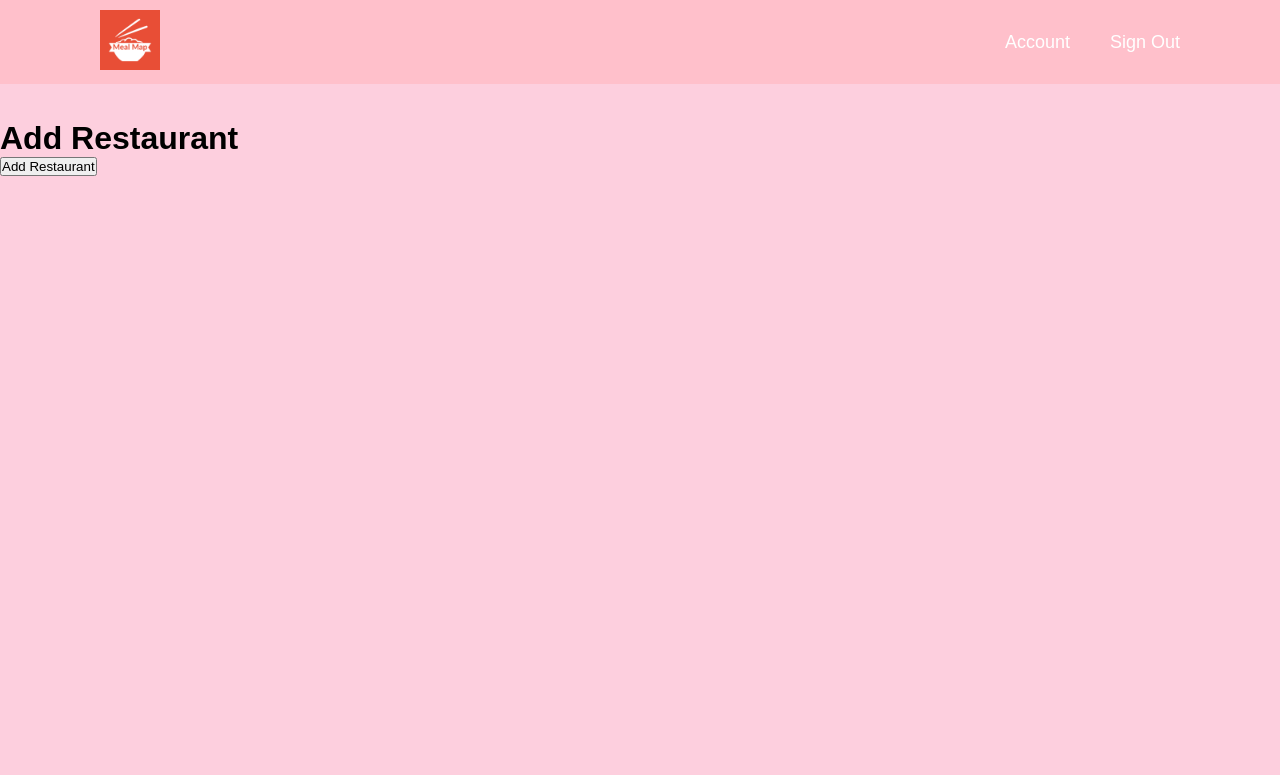
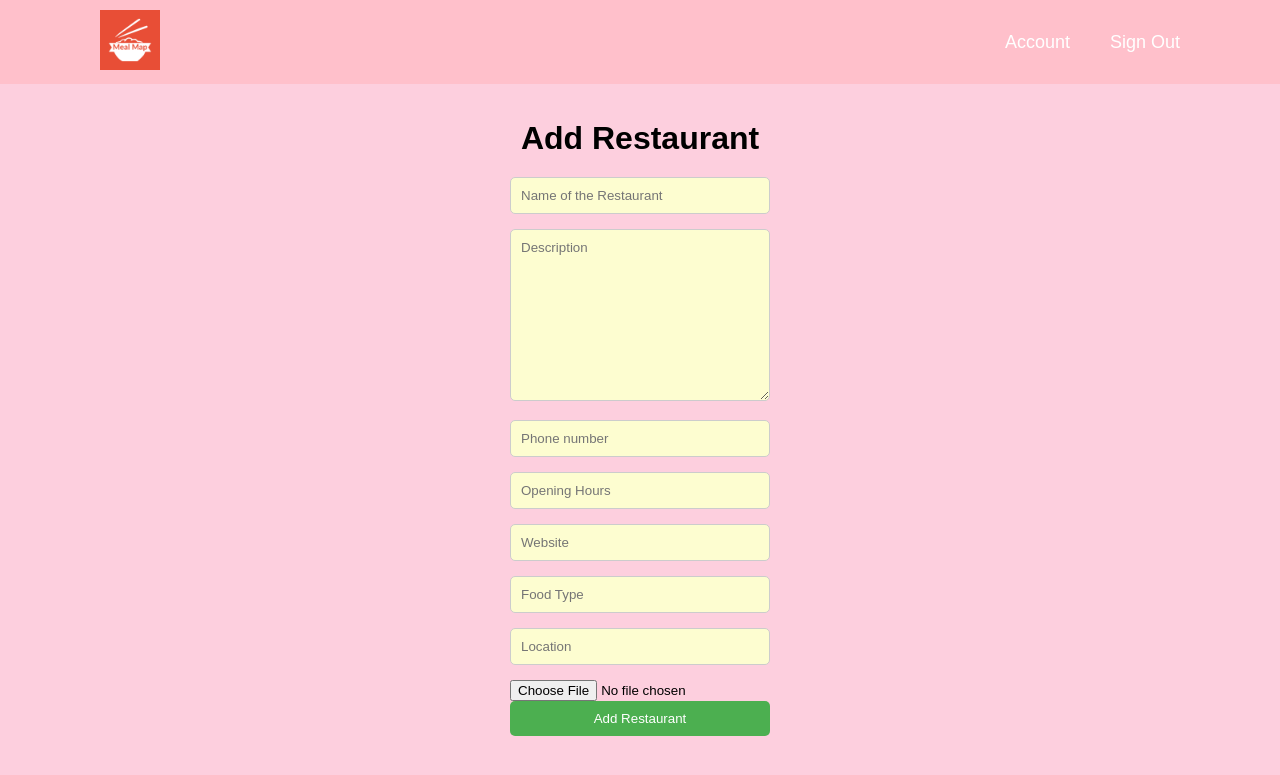
Before and after one commit to SpicyNoodleSoup/meal_map_project, a Django app: page /my-account/add-restaurant/ in a window 1280 px wide. Shown: the top 775 px of the page. Run offline with Django 3.2, Linux system fonts and the light colour scheme; the visitor is signed in with stand-in values (Sample User, id 1).

Commit message:
Created add_Restaurant form, slight changes to Restaurant Model, implemented the add_restaurant view, changes to style sheet so form looks nice

```diff
--- a/meal_map_project/meal_map/forms.py
+++ b/meal_map_project/meal_map/forms.py
@@ -1,6 +1,7 @@
 from django import forms
 from django.contrib.auth.models import User
-from meal_map.models import UserProfile
+from meal_map.models import UserProfile, Restaurant
+
 
 class UserForm(forms.ModelForm):
     password = forms.CharField(widget=forms.PasswordInput())
@@ -13,3 +14,20 @@ class UserProfileForm(forms.ModelForm):
     class Meta:
         model = UserProfile
         fields = ('website', 'picture',)
+
+class AddRestaurantForm(forms.ModelForm):
+    class Meta:
+        model = Restaurant
+        fields = ('name', 'description', 'phone_number', 'opening_hours',
+                  'website', 'rating', 'food_type', 'location', 'photo')
+
+        widgets = {'name': forms.TextInput(attrs={'placeholder': 'Name of the Restaurant'}),
+                   'description': forms.Textarea(attrs={'placeholder': 'Description'}),
+                   'phone_number': forms.TextInput(attrs={'placeholder': 'Phone number'}),
+                   'opening_hours': forms.TextInput(attrs={'placeholder': 'Opening Hours'}),
+                  'website': forms.URLInput(attrs={'placeholder': 'Website'}),
+                  'rating': forms.HiddenInput,
+                  'food_type': forms.TextInput(attrs={'placeholder': 'Food Type'}),
+                  'location': forms.TextInput(attrs={'placeholder': 'Location'}),
+                  'photo': forms.FileInput(),
+                  }
--- a/meal_map_project/meal_map/models.py
+++ b/meal_map_project/meal_map/models.py
@@ -3,6 +3,10 @@ from django.contrib.auth.models import User
 from django.core.validators import MaxValueValidator
 from django.utils.translation import gettext_lazy as _
 from django.contrib.auth.models import User
+
+from django.core.validators import RegexValidator
+
+numeric = RegexValidator(r'^[0-9]+$', 'Only numeric characters are allowed.')
 
 class Reviewer(models.Model):
     user = models.OneToOneField(User, on_delete=models.CASCADE, related_name="reviewer")
@@ -24,13 +28,13 @@ class RestaurantOwner(models.Model):
 class Restaurant(models.Model):
     name = models.CharField(max_length=128)
     description = models.TextField()
-    phone_number = models.CharField(max_length=32)
+    phone_number = models.CharField(validators =[numeric], max_length=32)
     opening_hours = models.CharField(max_length=128)
     website = models.URLField(max_length=128)
-    rating = models.SmallIntegerField()
+    rating = models.SmallIntegerField(default = 0)
     food_type = models.CharField(max_length=128)
     location = models.CharField(max_length=128)
-    photo = models.ImageField(upload_to="restaurant_photos")
+    photo = models.ImageField(upload_to="restaurant_photos/")
     owner = models.OneToOneField(RestaurantOwner, on_delete=models.CASCADE, related_name='restaurant')
 
     def __str__(self):
--- a/meal_map_project/meal_map/views.py
+++ b/meal_map_project/meal_map/views.py
@@ -7,8 +7,8 @@ from django.contrib.auth import authenticate, login, logout
 from django.contrib.auth.decorators import login_required
 from django.contrib import messages
 from django.contrib.auth.models import User
-from .models import Restaurant
-from .forms import UserForm, UserProfileForm
+from .models import Restaurant, RestaurantOwner
+from .forms import UserForm, UserProfileForm, AddRestaurantForm
 
 
 
@@ -81,17 +81,31 @@ def homepage(request):
 
     return render(request, 'meal_map/homepage.html', context)
 
-    #response = render(request, 'meal_map/homepage.html')
-    #return response
-
 def my_account(request):
     response = render(request, 'meal_map/account.html')
     return response
 
+@login_required
+def add_restaurant(request):
+    form = AddRestaurantForm()
+    if request.method == 'POST':
+        form = AddRestaurantForm(request.POST, request.FILES)
+        if form.is_valid():
+            restaurant = form.save(commit=False)
+            try:
+                restaurant_owner_profile = request.user.restaurant_owner
+                restaurant.owner = restaurant_owner_profile
+                restaurant.save()
+                return redirect('meal_map:homepage')
+            except RestaurantOwner.DoesNotExist:
+                form.add_error(None, "Current user does not have a restaurant owner profile.")
 
-def add_restaurant(request):
-    response = render(request, 'meal_map/add_restaurant.html')
-    return response
+            return redirect('meal_map:homepage')
+        else:
+            print(form.errors)
+
+    return render(request,'meal_map/add_restaurant.html', {'form':form})
+
 
 def my_reviews(request):
     response = render(request, 'meal_map/my_reviews.html')
--- a/meal_map_project/static/css/style.css
+++ b/meal_map_project/static/css/style.css
@@ -139,6 +139,60 @@ body {
     background-color: #45a049;
 }
 
+.add_restaurant-container h1{
+    text-align: center;
+}
+
+/* This centers the form on the page and gives it a width */
+.form-container {
+    display: flex;
+    justify-content: center;
+    align-items: center;
+    min-height: 100vh; /* This ensures that your form is always centered vertically */
+}
+
+/* This styles the form itself */
+form {
+    width: 300px; /* Or whatever width you prefer */
+    margin: auto;
+    padding: 20px;
+
+}
+
+/* This styles each input field */
+input[type="text"],
+input[type="email"],
+input[type="password"],
+input[type="tel"],
+input[type="url"],
+textarea,
+select {
+    width: 100%; /* Makes the input take up the full width of the form */
+    padding: 10px;
+    margin-bottom: 15px; /* Adds space below each input */
+    border: 1px solid #ccc;
+    border-radius: 5px;
+    background-color: #fdfdd0;
+}
+
+/* This styles the submit button */
+input[type="submit"],
+button {
+    width: 100%;
+    padding: 10px;
+    border: none;
+    border-radius: 5px;
+    background-color: #4CAF50; /* This is a green color, you can choose what you prefer */
+    color: white;
+    cursor: pointer;
+}
+
+input[type="submit"]:hover,
+button:hover {
+    background-color: #45a049;
+}
+
+
 /* ... (previous CSS code) ... */
 
 .login-container {
--- a/meal_map_project/templates/meal_map/account.html
+++ b/meal_map_project/templates/meal_map/account.html
@@ -9,5 +9,6 @@
 {% block content %}
 
 Work in progress...
+<a href="{% url 'meal_map:add_restaurant' %}">Add Restaurant</a>
 
 {% endblock %}
--- a/meal_map_project/templates/meal_map/add_restaurant.html
+++ b/meal_map_project/templates/meal_map/add_restaurant.html
@@ -6,17 +6,22 @@
 {% endblock %}
 
 {% block content %}
-<h1>Add Restaurant</h1>
-<div>
-    <form id="restaurant_form" method="post" action="{% url 'meal_map:add_restaurant' %}">
+<div class="add_restaurant-container">
+    <h1>Add Restaurant</h1>
+    <form id="restaurant_form" method="post" action="{% url 'meal_map:add_restaurant' %}" enctype="multipart/form-data">
         {% csrf_token %}
         {% for hidden in form.hidden_fields %}
-            {{hidden}}
+            {{ hidden }}
         {% endfor %}
         {% for field in form.visible_fields %}
-            {{ field.errors }}
-            {{ field.help_text }}
-            {{ field }}
+            <div class="form-group{% if field.errors %} has-error{% endif %}">
+
+                {{ field }}
+                {% if field.help_text %}
+                    <p class="help-block">{{ field.help_text }}</p>
+                {% endif %}
+                {{ field.errors }}
+            </div>
         {% endfor %}
         <input type="submit" name="submit" value="Add Restaurant" />
     </form>
```
